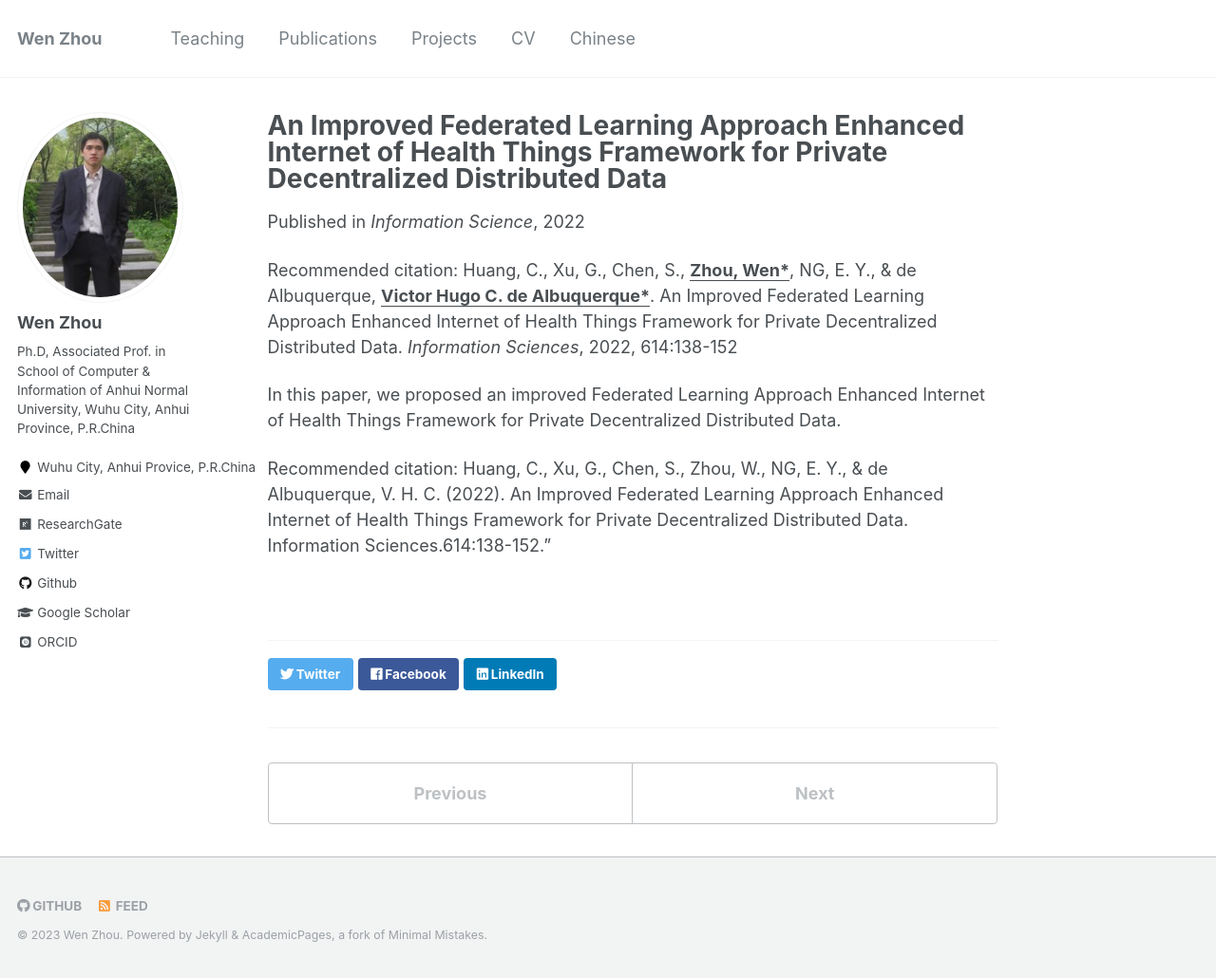
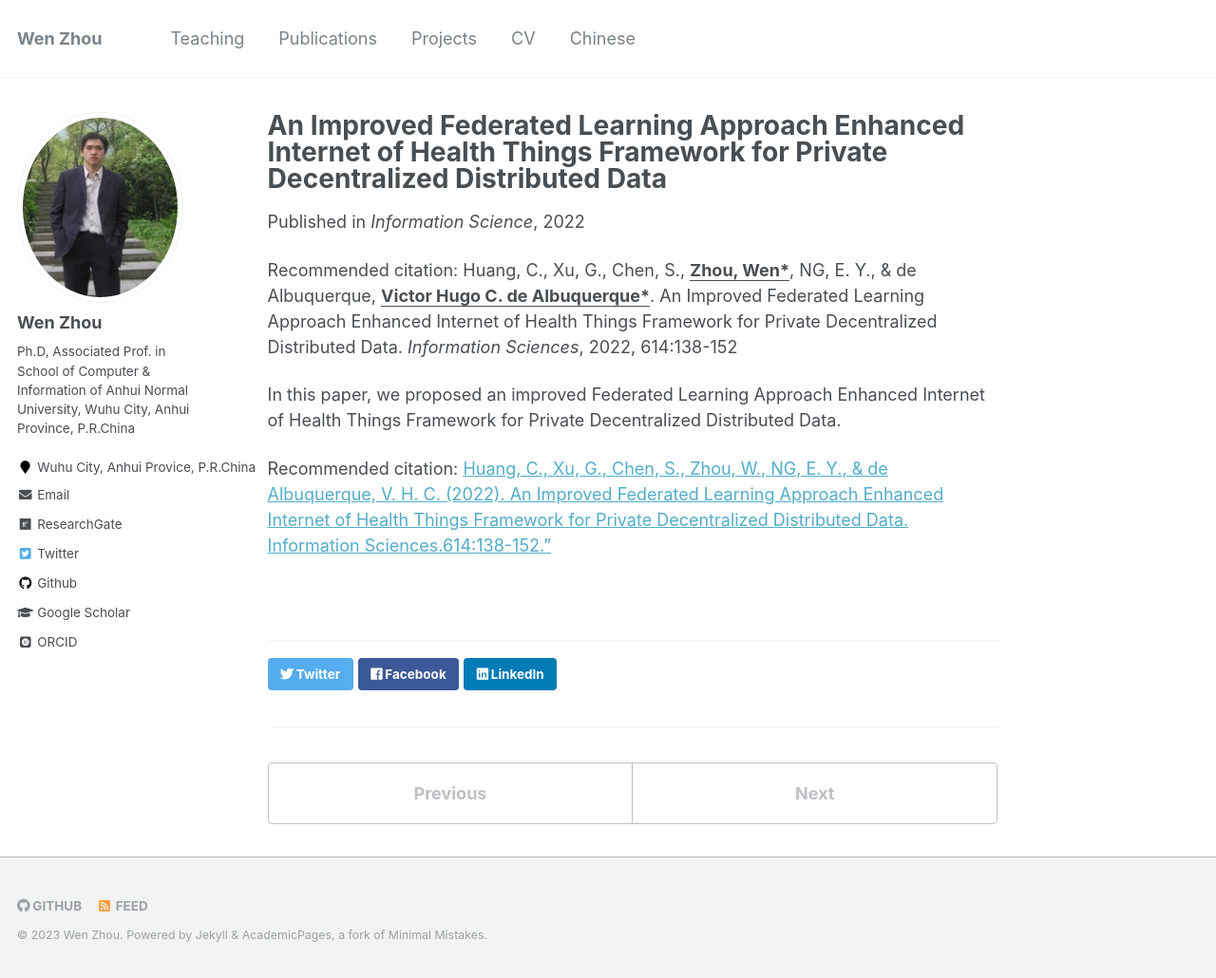
Before and after one commit to zhouwen327/zhouwen327.github.io, a Jekyll site: the page built from _publications/2022-10-01-IS-01.md, in a window 1280 px wide and 1030 px high. Shown: the whole window at 95% size. Built offline with Jekyll 4.4.1, drawn with Linux system fonts in a browser that asks for light colours; some web fonts are replaced; some of the changed lines change nothing that is shown.

Commit message:
Update 2022-10-01-IS-01.md

```diff
--- a/_publications/2022-10-01-IS-01.md
+++ b/_publications/2022-10-01-IS-01.md
@@ -9,4 +9,4 @@ citation: 'Huang, C., Xu, G., Chen, S., <b><u>Zhou, Wen*</u></b>, NG, E. Y., & d
 ---
 In this paper, we proposed an improved Federated Learning Approach Enhanced Internet of Health Things Framework for Private Decentralized Distributed Data.
 
-Recommended citation: Huang, C., Xu, G., Chen, S., Zhou, W., NG, E. Y., & de Albuquerque, V. H. C. (2022). An Improved Federated Learning Approach Enhanced Internet of Health Things Framework for Private Decentralized Distributed Data. Information Sciences.614:138-152."
+Recommended citation: <a href="http://ivr-ahnu.cn/cn/paper/2022b2.pdf">Huang, C., Xu, G., Chen, S., Zhou, W., NG, E. Y., & de Albuquerque, V. H. C. (2022). An Improved Federated Learning Approach Enhanced Internet of Health Things Framework for Private Decentralized Distributed Data. Information Sciences.614:138-152."</a>
```
